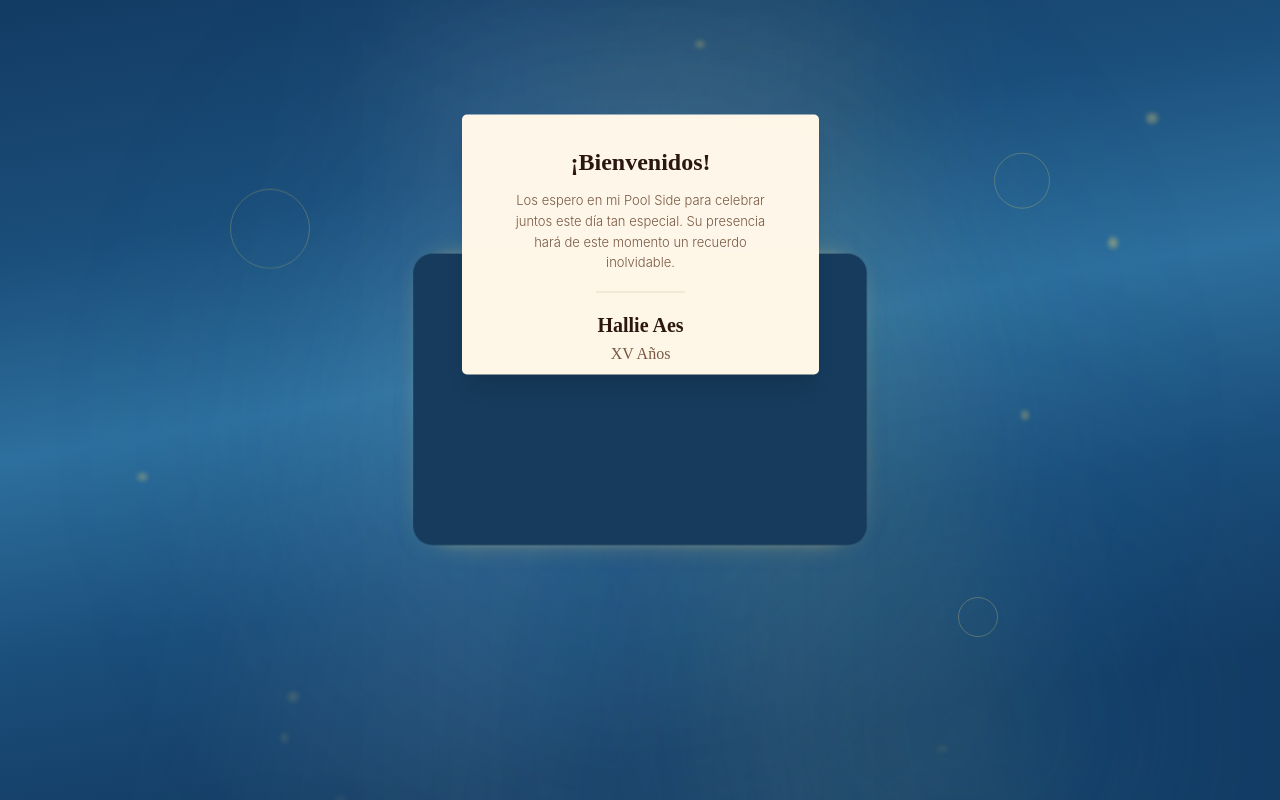
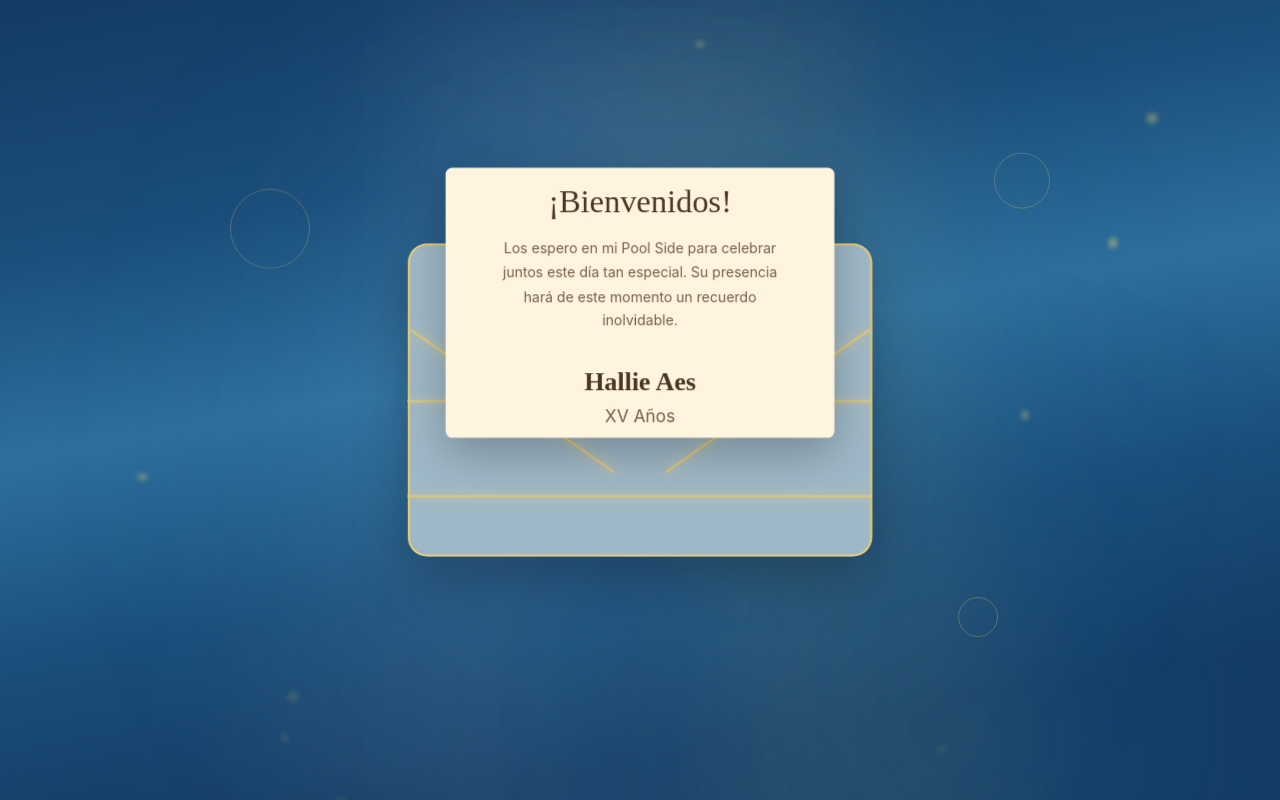
Before and after one commit to Steve0365/XVInvitaacion, a Next.js app: page / in a window 1280 px wide. Both pictures are taken after a click on the button "ABRIR INVITACIÓN". Built offline with nearby package versions, Linux system fonts and the light colour scheme.

Commit message:
Add files via upload

```diff
--- a/app/globals.css
+++ b/app/globals.css
@@ -375,7 +375,137 @@ body {
   100% { background-position: 0% 50%; }
 }
 
-@keyframes goldGlow {
-  0%, 100% { box-shadow: 0 0 6px #e8c875, 0 0 12px rgba(232,200,117,0.3); }
-  50% { box-shadow: 0 0 20px #f5db8a, 0 0 40px rgba(232,200,117,0.6), 0 0 60px rgba(232,200,117,0.2); }
+@keyframes goldPulse {
+  0%, 100% { box-shadow: 0 0 8px #e7c873; }
+  50% { box-shadow: 0 0 25px #f8df91; }
 }
+
+@keyframes lineGlow {
+  0%, 100% { opacity: 0.35; }
+  50% { opacity: 1; box-shadow: 0 0 12px #f5d982; }
+}
+
+.envelope {
+  width: clamp(300px, 82vw, 430px);
+  height: clamp(200px, 55vw, 290px);
+  position: relative;
+  perspective: 1200px;
+}
+
+.envelope-body {
+  position: absolute;
+  width: 100%;
+  height: 100%;
+  background: #9fb8c7;
+  border-radius: 18px;
+  overflow: hidden;
+  box-shadow: 0 20px 50px rgba(0,0,0,.25);
+}
+
+.envelope-body::before {
+  content: "";
+  position: absolute;
+  inset: 0;
+  border: 2px solid #e7c873;
+  border-radius: 18px;
+  animation: goldPulse 2.5s infinite;
+}
+
+.fold {
+  position: absolute;
+  background: #e7c873;
+  height: 2px;
+  opacity: .7;
+  animation: lineGlow 2.5s infinite;
+}
+
+.fold.top {
+  top: 50%;
+  left: 0;
+  width: 100%;
+}
+
+.fold.left {
+  width: clamp(160px, 44vw, 230px);
+  transform: rotate(35deg);
+  left: clamp(-18px, -5vw, -25px);
+  top: clamp(100px, 28vw, 145px);
+}
+
+.fold.right {
+  width: clamp(160px, 44vw, 230px);
+  transform: rotate(-35deg);
+  right: clamp(-18px, -5vw, -25px);
+  top: clamp(100px, 28vw, 145px);
+}
+
+.fold.bottom {
+  bottom: clamp(38px, 10vw, 55px);
+  left: 0;
+  width: 100%;
+}
+
+.flap {
+  position: absolute;
+  top: 0;
+  left: 0;
+  width: 100%;
+  height: clamp(105px, 29vw, 150px);
+  background: #b8ced8;
+  clip-path: polygon(0 0, 50% 85%, 100% 0);
+  transform-origin: top;
+  z-index: 5;
+}
+
+.letter-card {
+  position: absolute;
+  z-index: 10;
+  width: clamp(250px, 69vw, 360px);
+  height: clamp(175px, 48vw, 250px);
+  left: clamp(24px, 6.6vw, 35px);
+  top: clamp(14px, 3.8vw, 20px);
+  background: #fff5df;
+  padding: clamp(22px, 6vw, 35px);
+  text-align: center;
+  border-radius: 6px;
+  box-shadow: 0 15px 40px rgba(0,0,0,.25);
+  display: flex;
+  flex-direction: column;
+  align-items: center;
+  justify-content: center;
+}
+
+.letter-card h3 {
+  font-family: 'Playfair Display', serif;
+  font-size: clamp(20px, 5.5vw, 30px);
+  color: #4b3527;
+  margin-bottom: clamp(6px, 2vw, 10px);
+}
+
+.letter-card p {
+  color: #765d4b;
+  line-height: 1.7;
+  font-size: clamp(10px, 2.8vw, 13px);
+  max-width: 96%;
+}
+
+.letter-card hr {
+  width: 30%;
+  border: none;
+  height: 1px;
+  background: rgba(180, 160, 130, 0.3);
+  margin: clamp(8px, 2vw, 14px) auto;
+}
+
+.letter-card .name {
+  font-family: 'Playfair Display', serif;
+  font-weight: 700;
+  font-size: clamp(16px, 4.5vw, 24px);
+  color: #4b3527;
+}
+
+.letter-card .xv {
+  font-size: clamp(12px, 3vw, 16px);
+  color: #765d4b;
+  margin-top: 2px;
+}
--- a/components/EnvelopeScreen.jsx
+++ b/components/EnvelopeScreen.jsx
@@ -115,91 +115,53 @@ export default function EnvelopeScreen({ onOpen }) {
           />
 
           <motion.div
-            className="relative cursor-pointer"
-            style={{ width: 'clamp(300px, 82vw, 420px)', height: 'clamp(195px, 52vw, 270px)' }}
+            className="envelope cursor-pointer"
             onClick={handleOpen}
-            animate={{ y: [0, -8, 0] }}
-            transition={{ duration: 4, repeat: Infinity, ease: "easeInOut" }}
+            animate={
+              phase !== 'idle'
+                ? { scale: 1.08, y: [0, 0, 0] }
+                : { scale: 1, y: [0, -8, 0] }
+            }
+            transition={
+              phase !== 'idle'
+                ? { duration: 0.4 }
+                : { duration: 4, repeat: Infinity, ease: 'easeInOut' }
+            }
           >
-            <div
-              className="absolute inset-0 rounded-[18px]"
-              style={{
-                border: '2px solid #e8c875',
-                animation: 'goldGlow 2s infinite',
-              }}
-            />
-
             <motion.div
-              className="absolute inset-0 rounded-[18px] overflow-hidden bg-[#163b5c]"
-              animate={phase !== 'idle' ? { scale: 1.08 } : { scale: 1 }}
+              className="letter-card"
+              animate={
+                phase !== 'idle'
+                  ? { y: -90, opacity: 1, scale: 1 }
+                  : { y: 0, opacity: 0 }
+              }
+              transition={{ duration: 1.8, ease: 'easeInOut' }}
             >
-              <motion.div
-                className="absolute top-0 left-0 w-full origin-top z-[4]"
-                style={{
-                  height: '48%',
-                  background: '#204d72',
-                  clipPath: 'polygon(0 0, 50% 85%, 100% 0)',
-                }}
-                animate={phase !== 'idle' ? { rotateX: -180, opacity: 0 } : { rotateX: 0 }}
-                transition={{ duration: 1.8, ease: 'easeInOut' }}
-              />
-
-              {phase === 'idle' && (
-                <motion.div
-                  className="absolute z-[6] flex items-center justify-center"
-                  style={{
-                    left: '50%', top: '50%',
-                    transform: 'translate(-50%,-50%)',
-                    width: 'clamp(64px, 18vw, 90px)',
-                    height: 'clamp(64px, 18vw, 90px)',
-                    borderRadius: '50%',
-                    background: 'linear-gradient(135deg, #fff0a8, #c99b3c)',
-                    boxShadow: '0 0 20px #e8c875',
-                    fontFamily: 'serif',
-                    fontSize: 'clamp(28px, 8vw, 40px)',
-                    color: '#173653',
-                  }}
-                  initial={{ scale: 0 }}
-                  animate={{ scale: 1 }}
-                  transition={{ duration: 0.8 }}
-                >
-                  H
-                </motion.div>
-              )}
+              <h3>¡Bienvenidos!</h3>
+              <p>
+                Los espero en mi Pool Side para celebrar juntos este día tan especial. Su presencia hará de este momento un recuerdo inolvidable.
+              </p>
+              <hr />
+              <span className="name">Hallie Aes</span>
+              <span className="xv">XV Años</span>
             </motion.div>
 
-            {phase !== 'idle' && (
+            <div className="envelope-body">
+              <span className="fold top"></span>
+              <span className="fold left"></span>
+              <span className="fold right"></span>
+              <span className="fold bottom"></span>
+
               <motion.div
-                className="absolute overflow-hidden z-[2] rounded-[5px] text-center shadow-xl"
-                style={{
-                  width: 'clamp(255px, 70vw, 357px)',
-                  height: 'clamp(200px, 50vw, 260px)',
-                  left: 'clamp(22px, 6vw, 32px)',
-                  top: 'clamp(22px, 6vw, 30px)',
-                  background: '#fff7e8',
-                  padding: 'clamp(16px, 4vw, 30px)',
-                }}
-                initial={{ y: 0, opacity: 0 }}
-                animate={phase !== 'idle' ? { y: -180, opacity: 1 } : { y: 0, opacity: 0 }}
-                transition={{ duration: 2, delay: 0.8 }}
-              >
-                <h3 className="font-display font-bold"
-                  style={{ fontSize: 'clamp(16px, 5vw, 24px)', color: '#2c1810', marginBottom: 'clamp(6px, 2vw, 10px)' }}>
-                  ¡Bienvenidos!
-                </h3>
-                <p className="leading-relaxed mx-auto"
-                  style={{ fontSize: 'clamp(10px, 3vw, 13px)', color: '#7a5a44', maxWidth: '92%', fontWeight: 300, lineHeight: 1.6 }}>
-                  Los espero en mi Pool Side para celebrar juntos este día tan especial. Su presencia hará de este momento un recuerdo inolvidable.
-                </p>
-                <div style={{ width: '30%', height: 1, background: 'rgba(180, 160, 130, 0.3)', margin: 'clamp(10px, 3vw, 18px) auto' }} />
-                <p className="font-display font-bold" style={{ fontSize: 'clamp(14px, 4.5vw, 20px)', color: '#2c1810' }}>
-                  Hallie Aes
-                </p>
-                <p className="font-script" style={{ fontSize: 'clamp(12px, 3.5vw, 16px)', color: '#7a5a44', marginTop: 2 }}>
-                  XV Años
-                </p>
-              </motion.div>
-            )}
+                className="flap"
+                animate={
+                  phase !== 'idle'
+                    ? { rotateX: -170 }
+                    : { rotateX: 0 }
+                }
+                transition={{ duration: 1.7 }}
+              />
+            </div>
           </motion.div>
 
           {phase === 'idle' && (
```
